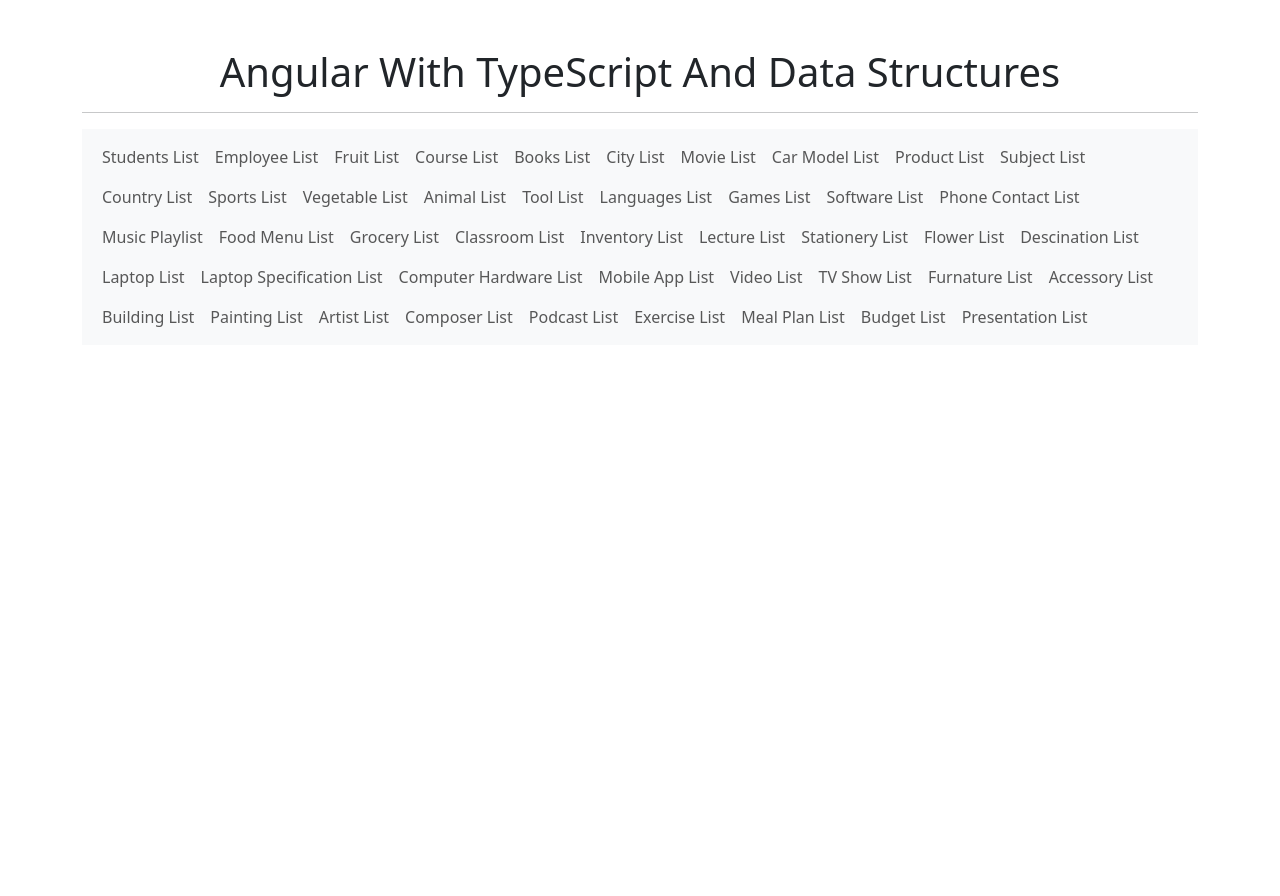
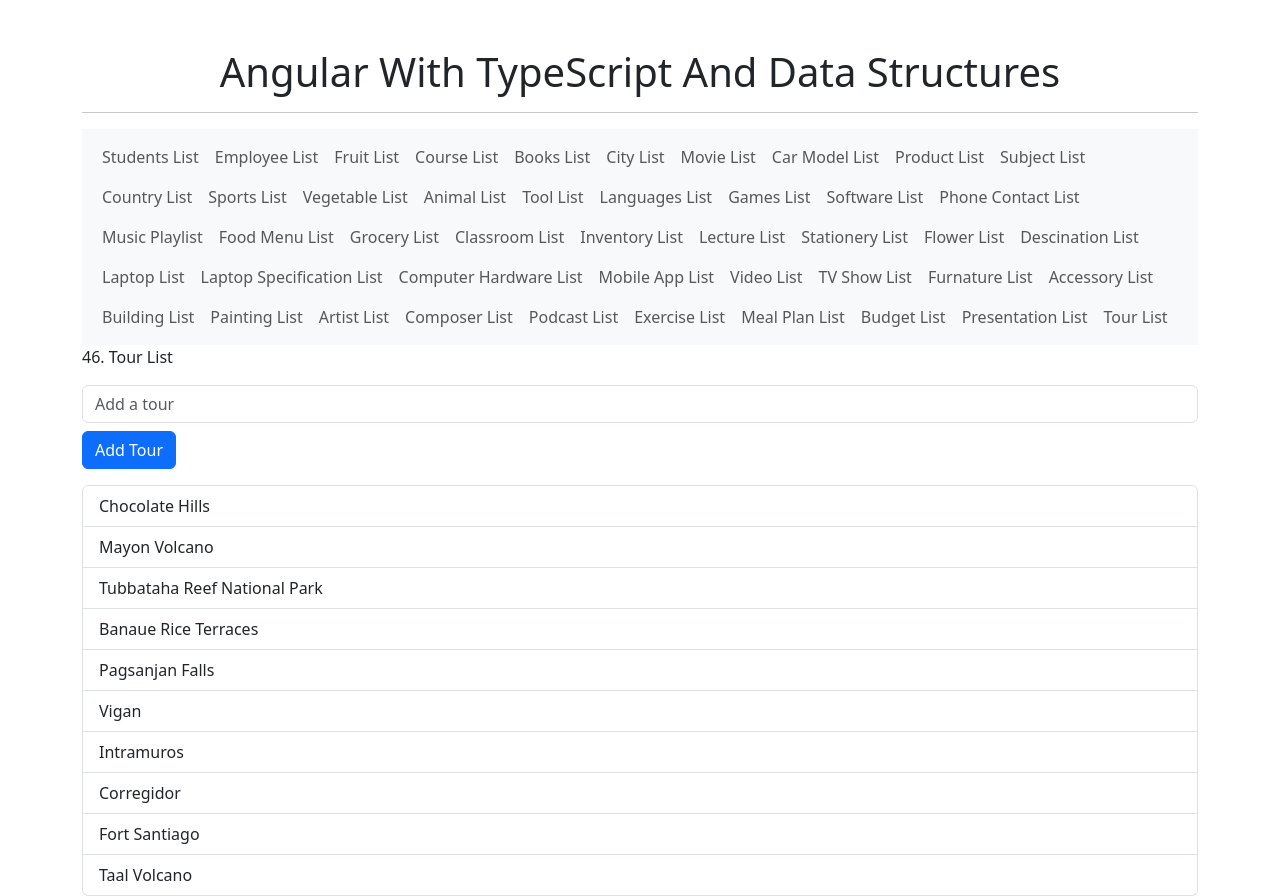
Before and after one commit to muningg/Angular_With_TypeScript_And_Data_Structures, an Angular app: page /tour-list in a window 1280 px wide. Before the commit this address led to /. Before the commit the page ends 800 px from the top, so only its background shows below. Built offline with nearby package versions, Linux system fonts and the light colour scheme.

Commit message:
feat(tour-list): implement tour list management
- Added TourListComponent for adding and displaying tours.
- Updated routing for tour list access.

```diff
--- a/src/app/app.component.html
+++ b/src/app/app.component.html
@@ -139,6 +139,9 @@
         <li class="nav-item">
           <a class="nav-link" routerLink="/presentation-list">Presentation List</a>
         </li>
+        <li class="nav-item">
+          <a class="nav-link" routerLink="/tour-list">Tour List</a>
+        </li>
       </ul>
     </div>
   </nav>
--- a/src/app/app.module.ts
+++ b/src/app/app.module.ts
@@ -51,6 +51,7 @@ import { ExerciseListComponent } from './components/exercise-list/exercise-list.
 import { MealPlanListComponent } from './components/meal-plan-list/meal-plan-list.component';
 import { BudgetListComponent } from './components/budget-list/budget-list.component';
 import { PresentationListComponent } from './components/presentation-list/presentation-list.component';
+import { TourListComponent } from './components/tour-list/tour-list.component';
 
 @NgModule({
   imports: [
@@ -107,6 +108,7 @@ import { PresentationListComponent } from './components/presentation-list/presen
     MealPlanListComponent,
     BudgetListComponent,
     PresentationListComponent,
+    TourListComponent,
   ],
   providers: [],
   bootstrap: [AppComponent]
--- a/src/app/app.routes.ts
+++ b/src/app/app.routes.ts
@@ -44,6 +44,7 @@ import { ExerciseListComponent } from './components/exercise-list/exercise-list.
 import { MealPlanListComponent } from './components/meal-plan-list/meal-plan-list.component';
 import { BudgetListComponent } from './components/budget-list/budget-list.component';
 import { PresentationListComponent } from './components/presentation-list/presentation-list.component';
+import { TourListComponent } from './components/tour-list/tour-list.component';
 
 export const routes: Routes = [
     {path: 'students-list', component: StudentListComponent},
@@ -91,5 +92,6 @@ export const routes: Routes = [
     {path: 'meal-plan-list', component: MealPlanListComponent},
     {path: 'budget-list', component: BudgetListComponent},
     {path: 'presentation-list', component: PresentationListComponent},
+    {path: 'tour-list', component: TourListComponent},
 
 ];
--- /dev/null
+++ b/src/app/components/tour-list/tour-list.component.html
@@ -0,0 +1,10 @@
+<p>46. Tour List</p>
+<input type="text" class="form-control" [(ngModel)]="newTour" placeholder="Add a tour" />
+
+<button class="btn btn-primary mt-2" (click)="addTour()">Add Tour</button>
+
+<ul class="mt-3 list-group">
+  <li class="list-group-item" *ngFor="let tour of tours">
+    {{tour}}
+  </li>
+</ul>
--- /dev/null
+++ b/src/app/components/tour-list/tour-list.component.ts
@@ -0,0 +1,18 @@
+import { Component } from '@angular/core';
+
+@Component({
+  selector: 'app-tour-list',
+  templateUrl: './tour-list.component.html',
+  styleUrl: './tour-list.component.css'
+})
+export class TourListComponent {
+  tours: string[] = ['Chocolate Hills', 'Mayon Volcano', 'Tubbataha Reef National Park', 'Banaue Rice Terraces', 'Pagsanjan Falls', 'Vigan', 'Intramuros', 'Corregidor', 'Fort Santiago', 'Taal Volcano'];
+  newTour: string = '';
+
+  addTour() {
+    if (this.newTour.trim()) {
+      this.tours.push(this.newTour);
+      this.newTour = '';
+    }
+  }
+}
```
Also changed, not shown: src/app/components/tour-list/tour-list.component.css (added), 1 other file (tests, documents, lock files or other folders).
